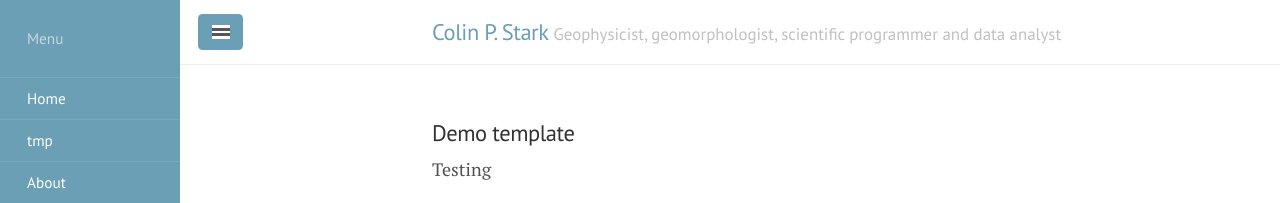
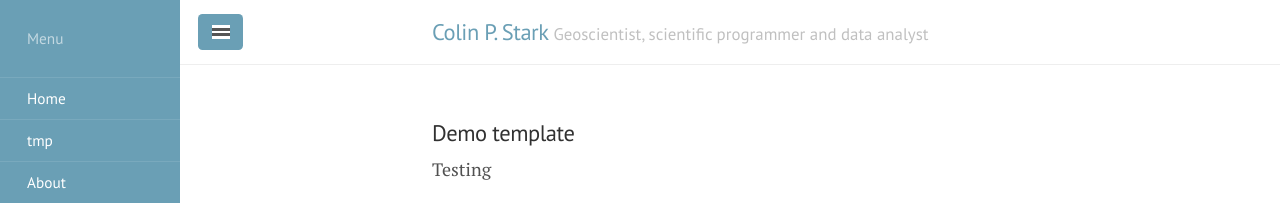
Before and after one commit to cstarkjp/WebSiteTemplate, a Jekyll site: the page built from Archive/index.html, in a window 1280 px wide. Shown: the top 203 px of the page. Built offline with Jekyll 4.4.1, drawn with Linux system fonts in a browser that asks for light colours.

```diff
--- a/_config.yml
+++ b/_config.yml
@@ -6,7 +6,7 @@ permalink:           pretty
 
 # Setup
 title:               Colin P. Stark
-tagline:             '  Geophysicist, geomorphologist, scientific programmer and data analyst'
+tagline:             'Geoscientist, scientific programmer and data analyst'
 description:         'Colin P. Starks''s Homepage'
 url:                 '/tmp'
 baseurl:             '/tmp'
```
